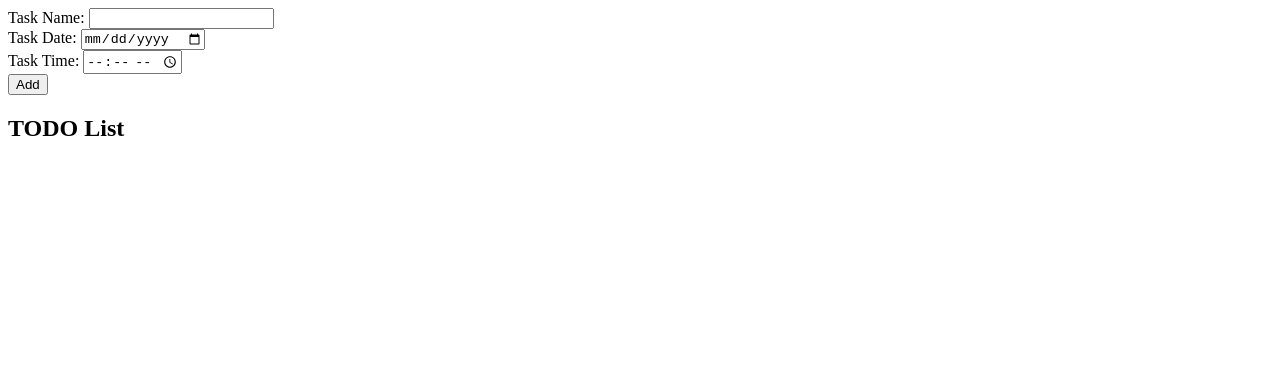
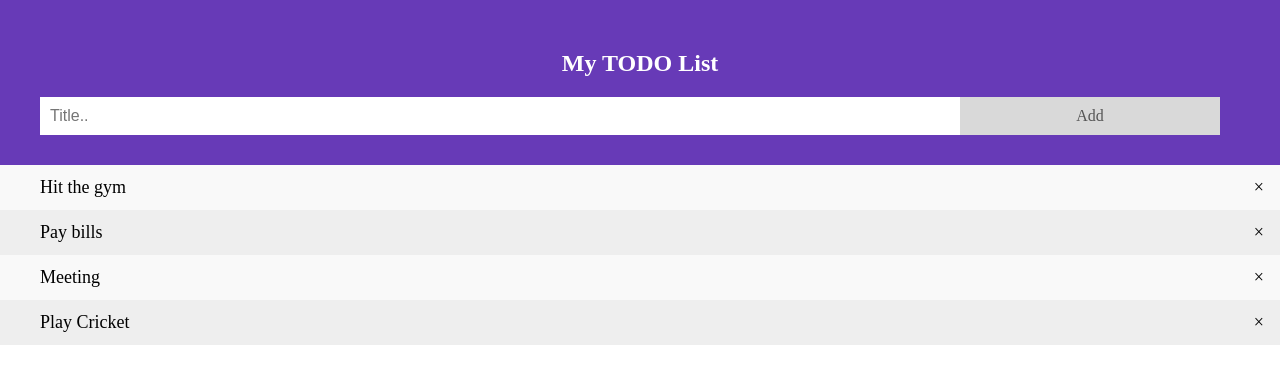
Before and after one commit to waqasNm/jsTasks, a plain HTML site: page lab-May-26/todo.html in a window 1280 px wide. Drawn offline with Linux system fonts and the light colour scheme.

Commit message:
updated todo

```diff
--- /dev/null
+++ b/lab-May-26/todo.css
@@ -0,0 +1,75 @@
+body {
+  margin: 0;
+  min-width: 250px;
+}
+.main{
+    background-color: #673ab7;
+    text-align: center;
+    padding: 30px 40px;
+    color: white;
+}
+.main:after {
+  content: "";
+  display: table;
+  clear: both;
+}
+.input-tab{
+    border: none;
+    width: 75%;
+    padding: 10px;
+    float: left;
+    font-size: 16px;
+}
+.add-btn{
+    padding: 10px;
+    width: 20%;
+    background: #d9d9d9;
+    color: #555;
+    float: left;
+    text-align: center;
+    font-size: 16px;
+    cursor: pointer;
+    transition: 0.3s;
+}
+.add-btn:hover{
+    background-color: #bbb;
+}
+
+
+ul {
+  margin: 0;
+  padding: 0;
+}
+/* Style the list items */
+ul li {
+  cursor: pointer;
+  position: relative;
+  padding: 12px 8px 12px 40px;
+  background: #eee;
+  font-size: 18px;
+  transition: 0.2s;
+
+  /* make the list items unselectable */
+  -webkit-user-select: none;
+  -moz-user-select: none;
+  -ms-user-select: none;
+  user-select: none;
+}
+/* Set all odd list items to a different color (zebra-stripes) */
+ul li:nth-child(odd) {
+  background: #f9f9f9;
+}
+ul li:hover {
+  background: #ddd;
+}
+
+.close {
+  position: absolute;
+  right: 0;
+  top: 0;
+  padding: 12px 16px 12px 16px;
+}
+.close:hover {
+  background-color: #673ab7;
+  color: white;
+}
--- a/lab-May-26/todo.html
+++ b/lab-May-26/todo.html
@@ -3,18 +3,22 @@
 <head>
     <meta charset="UTF-8">
     <title>LabTask-26-May-TODO List</title>
+    <link rel="stylesheet" href="todo.css">
 </head>
 <body>
-    Task Name:
-    <input type="text" id="task"><br>
-    Task Date:
-    <input type="date" id="date"><br>
-    Task Time:
-    <input type="time" id="time"><br>
-    <button onclick="todo()" >Add</button>
 
-    <h2>TODO List</h2>
+    <div class="main">
+        <h2>My TODO List</h2>
+        <input type="text" id="task" placeholder="Title.." class="input-tab">
+        <span class="add-btn" onclick="todo()">Add</span>
+        <!--<button onclick="todo()" >Add</button>-->
+    </div>
+    <!--<h2>TODO List</h2>-->
     <ul id="todo-list">
+        <li>Hit the gym</li>
+        <li class="">Pay bills</li>
+        <li>Meeting </li>
+        <li>Play Cricket</li>
     </ul>
 
 </body>
--- a/lab-May-26/todo.js
+++ b/lab-May-26/todo.js
@@ -3,15 +3,36 @@
 
 function todo(){
     var task = document.getElementById('task').value;
-    var date = document.getElementById('date').value;
-    var time = document.getElementById('time').value;
+    document.getElementById('task').value = "";
 
     var newLi = document.createElement('li');
+    var textLi = document.createTextNode( task );
 
-    var textLi = document.createTextNode( task + "  Date " + date + "  Time " + time);
+    var span = document.createElement('SPAN');
+    var spanTxt = document.createTextNode("\u00D7");
+    span.className = "close";
+    span.setAttribute('onclick','del(this)');
+
+    span.appendChild(spanTxt);
 
     newLi.appendChild(textLi);
+    newLi.appendChild(span);
 
     document.getElementById('todo-list').appendChild(newLi);
 
 }
+
+var myNodelist = document.getElementsByTagName("LI");
+var i;
+for (i = 0; i < myNodelist.length; i++) {
+  var span = document.createElement("SPAN");
+  var txt = document.createTextNode("\u00D7");
+  span.className = "close";
+  span.setAttribute('onclick','del(this)');
+  span.appendChild(txt);
+  myNodelist[i].appendChild(span);
+}
+
+function del(x){
+    x.parentNode.remove();
+}
```
